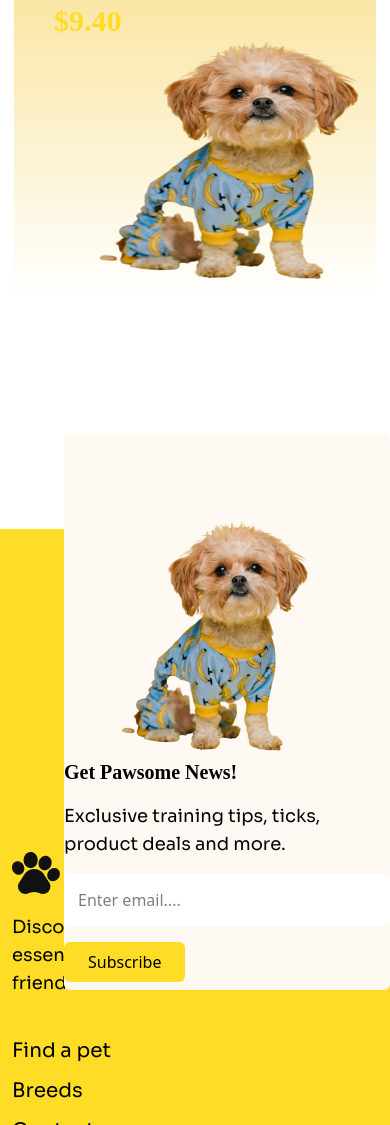
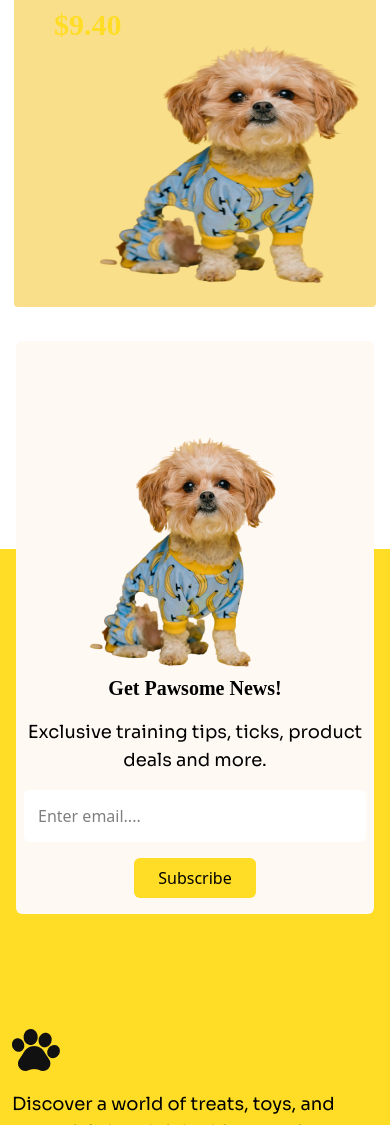
Before and after one commit to Prosantaroy1/Cat-shop-landingpage, a plain HTML site: page index.html in a window 390 px wide. Shown: the part 3457-4582 px from the top of the page. Drawn offline with nearby package versions, Linux system fonts and the light colour scheme; a web font is replaced by a local one.

Commit message:
all section large device create

```diff
--- a/index.html
+++ b/index.html
@@ -255,7 +255,7 @@
                     <!-- title -->
                     <div class="space-y-3 pt-10 lg:pt-0 p-4">
                         <h4 class="font-dec hidden lg:flex text-basse">Under Price</h4>
-                        <h2 class="font-title text-xl lg:text-3xl">Pet Grooming Mitt</h2>
+                        <h2 class="font-title text-2xl lg:text-3xl">Pet Grooming Mitt</h2>
                         <p class="font-title text-xl hidden lg:flex text-white">(Easy Hair Removal)</p>
                         <h4 class="font-title text-[#FFFF] lg:text-black text-5xl">$7.99</h4>
                     </div>
@@ -267,7 +267,7 @@
                 <!-- low price right -->
                 <div class="lg:col-span-2">
                     <div
-                        class="bg-linear-to-b from-[#F9DF8A] to-[#FFFFFF] border-2 border-white  relative  rounded-md pb-62 lg:pb-78  space-y-4 p-10 lg:col-span-2">
+                        class=" bg-[#F9DF8A]  lg:bg-linear-to-b from-[#F9DF8A] to-[#FFFFFF] border-2 border-white  relative  rounded-md pb-62 lg:pb-78  space-y-4 p-10 lg:col-span-2">
                         <div class="space-y-3">
                             <h3 class="text-2xl font-title font-bold">T-Shirt For Dogs</h3>
                             <p class="text-[#FFDC26] font-semibold font-title text-3xl lg:text-5xl">$9.40</p>
@@ -282,27 +282,27 @@
         </section>
     </main>
     <!-- footer section open -->
-    <footer class="bg-[#FFDC26] relative  mt-56 py-36">
+    <footer class="bg-[#FFDC26] relative mt-60 lg:mt-40 py-20 lg:py-30">
         <!-- section contact -->
-         <div class="bg-[#FFF9F4] rounded-md  absolute -top-24 left-16  lg:left-36 lg:w-[1340px]">
+         <div class="bg-[#FFF9F4] rounded-md lg:-mt-52 -mt-72 mx-4 p-2  lg:w-[1340px] lg:mx-auto">
              <div class="flex flex-col lg:flex-row items-center justify-center py-2 lg:py-5 gap-x-30">
                 <div>
                     <img src="./c1-assets/cute-pet-small.png" alt="footer image">
                 </div>
-                <div class="space-y-4">
+                <div class="space-y-4 flex items-center justify-center flex-col">
                     <h3 class="font-title font-semibold  text-xl lg:text-3xl">Get Pawsome News!</h3>
-                    <p class="font-dec text-lg">
+                    <p class="font-dec text-center text-lg">
                         Exclusive training tips, ticks, product deals and more.
                     </p>
                     <input type="text" placeholder="Enter email...." class="bg-white text-base border-2 border-white p-3 w-full lg:w-96 rounded-md">
-                    <div>
+                    <div >
                         <button class="bg-[#FFDC26] px-6 py-2 rounded-md">Subscribe</button>
                     </div>
                 </div>
              </div>
          </div>
          <!-- footer section -->
-        <div class="grid max-w-[1340px] pt-28 items-end mt-16 px-3 lg:px-0   mx-auto grid-cols-1 lg:grid-cols-4 gap-10">
+        <div class="grid max-w-[1340px] pt-12 items-end mt-16 px-3 lg:px-0   mx-auto grid-cols-1 lg:grid-cols-4 gap-10">
             <!-- footer logo -->
             <div class="space-y-4 lg:col-span-2">
                 <div class="flex items-center gap-x-3">
```
